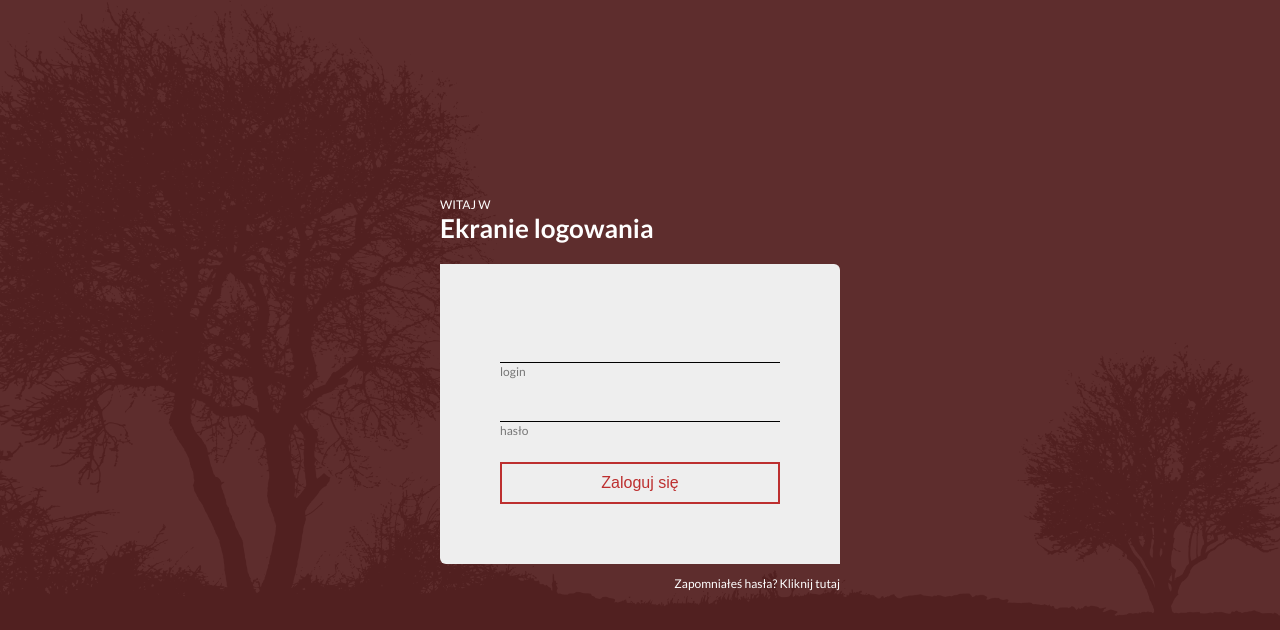
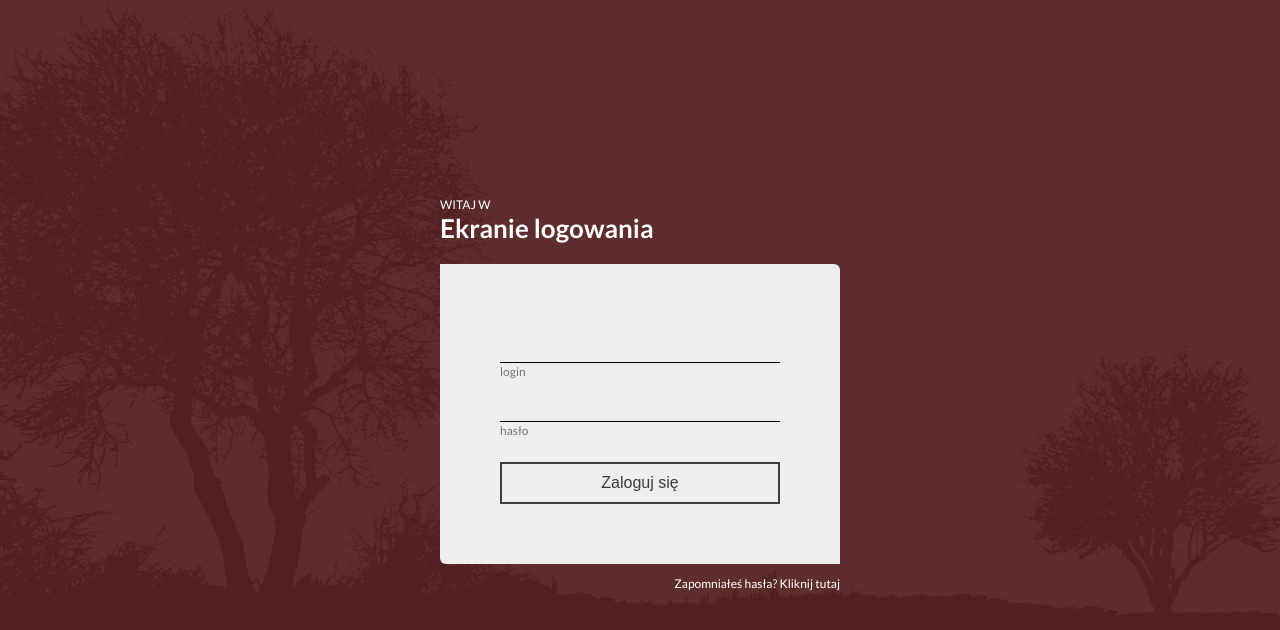
Before and after one commit to bezet/login-view, a website: page app/index.html in a window 1280 px wide. Drawn offline with nearby package versions, Linux system fonts and the light colour scheme; files that its build step writes are made by us from their sources.

Commit message:
Change button color to a more UX-friendly one

```diff
--- a/app/styles/components/_button.scss
+++ b/app/styles/components/_button.scss
@@ -1,5 +1,6 @@
 .button {
-  $_btn-color: rgba(189, 47, 47, 1);
+  // $_btn-color: rgba(189, 47, 47, 1);
+  $_btn-color: rgba(0,0,0, .75);
 
   position: relative;
   padding: 10px;
```
